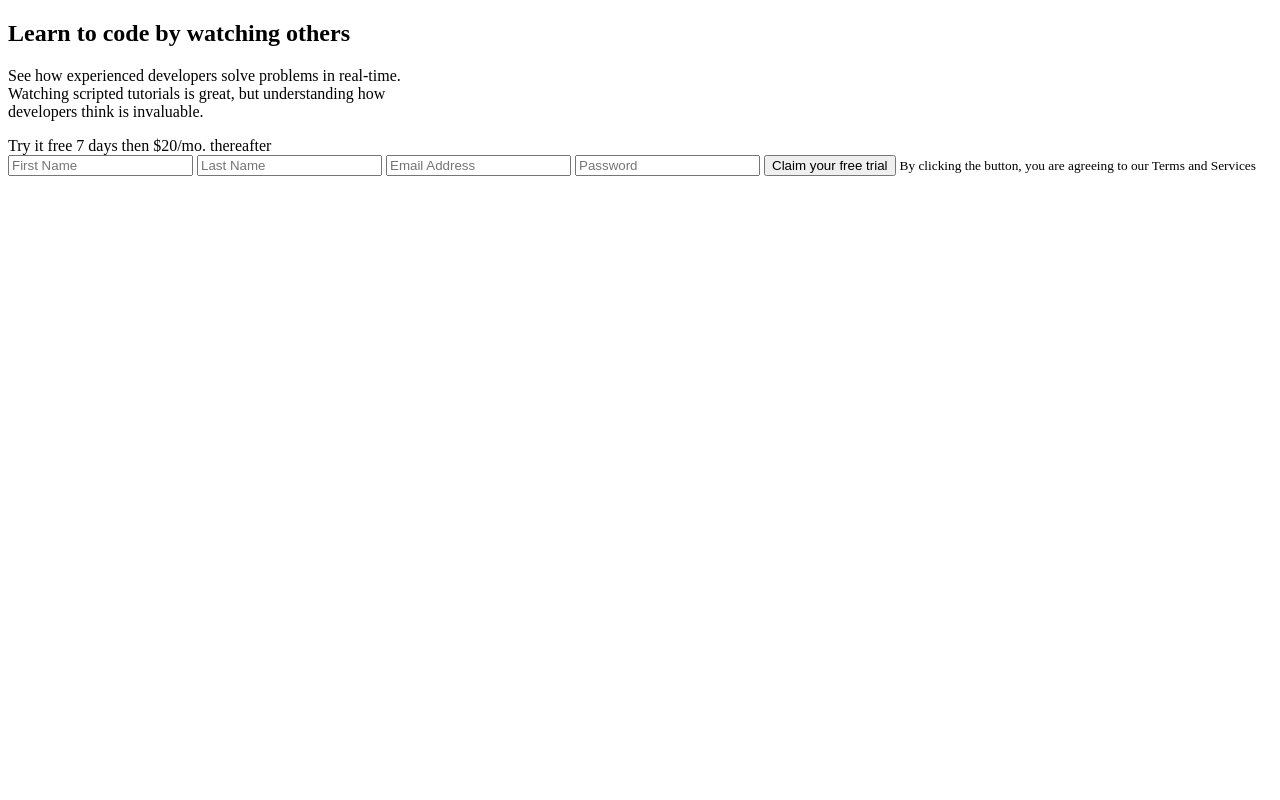
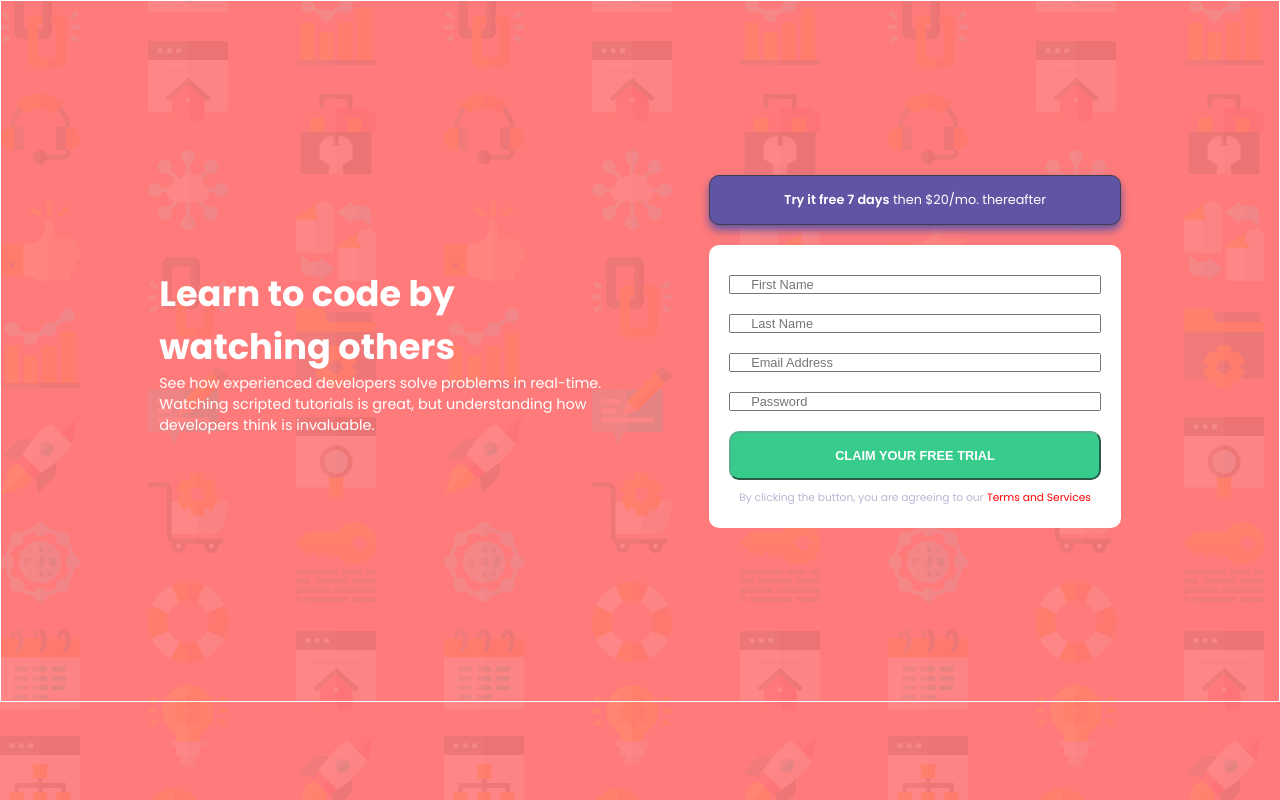
Before and after one commit to Johndev85/intro-component-with-signup-form, a plain HTML site: page index.html in a window 1280 px wide. Drawn offline with Linux system fonts and the light colour scheme.

Commit message:
added css styles desktop preview

```diff
--- a/CSS/styles.css
+++ b/CSS/styles.css
@@ -0,0 +1,130 @@
+/* ------------------------FONTS------------------------------ */
+
+@import url('https://fonts.googleapis.com/css2?family=Poppins:wght@400;500;600;700&display=swap');
+
+/* -------------------------VARIABLES------------------------------ */
+:root {
+    /* -------------------------------PRIMARY----------- */
+
+    --red-color:hsl(0, 100%, 74%);
+    --green-color:hsl(154, 59%, 51%);
+
+/* ---------------------------------------ACCCENT------------- */
+    --blue-color:hsl(248, 32%, 49%);
+
+    /* -------------------------------------NEUTRAL----------------- */
+
+    --darkBlue-color:hsl(249, 10%, 26%);
+    --grayisBlue-color: hsl(246, 25%, 77%);
+    /* --------------------------------------------------------------- */
+}
+
+* {
+    padding: 0px;
+    margin: 0px;
+}
+
+body {
+    max-width: 1440px;
+    height: 700px;
+    background-image: url(/images/bg-intro-desktop.png);
+    background-color: var(--red-color);
+    font-family: 'Poppins', sans-serif;
+    font-size: 16px;
+    color: white;
+
+}
+
+.container {
+    border: 1px solid white;
+    display: flex;
+    justify-content: center;
+    align-items: center;
+    height: 700px;
+}
+
+.title {
+    width: 500px;
+    margin-right: 50px;
+}
+
+.title p {
+    text-align: left;
+    font-size: 0.9em;
+}
+
+h1 {
+    font-size: 2.2em;
+}
+
+
+.trial {
+    display: flex;
+    flex-direction: column;
+}
+
+label {
+    display: flex;
+    justify-content: center;
+    background-color: var(--blue-color);
+    margin-bottom: 20px;
+    text-align: center;
+    padding: 15px;
+    border-radius: 10px;
+    font-size: 0.8em;
+    border: 1px solid var(--darkBlue-color);
+    box-shadow: 0px 5px 8px var(--blue-color);
+}
+
+label .p_label1 {
+    font-weight: 600;
+}
+
+form {
+    display: grid;
+    padding: 20px;
+    background-color: white;
+    border-radius: 10px;
+}
+
+form input {
+    margin: 10px 0px;
+}
+
+.submit {
+    background-color: var(--green-color);
+    padding: 15px;
+    color: white;
+    font-weight: 600;
+    border-radius: 10px;
+    cursor: pointer;
+    border-color:#53b08f;;
+}
+
+.submit:hover {
+    background-color: #37755f;
+    box-shadow: 0px 2px 15px var(--green-color);
+    color: var(--green-color);
+}
+
+form input {
+    color: var(--darkBlue-color);
+    padding-left: 20px;
+    font-weight: 500;
+    font-size: 0.8em;
+}
+
+.small_letre {
+    display: flex;
+    font-size: 0.8em;
+    padding: 0px 10px;
+}
+
+.small_letre small {
+    color: var(--grayisBlue-color);
+}
+
+.small_letre .small_red {
+    color: red;
+    cursor: pointer;
+}
--- a/index.html
+++ b/index.html
@@ -3,6 +3,7 @@
 <head>
     <meta charset="UTF-8">
     <meta name="viewport" content="width=device-width, initial-scale=1.0">
+    <link rel="icon" type="image/png" sizes="32x32" href="./images/favicon-32x32.png">
     <link rel="stylesheet" href="/CSS/styles.css">
     <title>Intro component with sign up form</title>
 </head>
@@ -11,25 +12,31 @@
 
         <div class="title">
 
-            <h1> Learn to code by watching others </h1>
+            <h1> Learn to code by <br>
+                 watching others
+            </h1>
             <p> See how experienced developers solve problems in real-time. <br>
                     Watching scripted tutorials is great, but understanding how <br>
                     developers think is invaluable.
             </p>
         </div>
         <div class="trial">
-            <label for=""> Try it free 7 days then $20/mo. thereafter </label>
-            <form action="">
-                <input type="text" placeholder="First Name">
-                <input type="text" placeholder="Last Name">
-                <input type="email" placeholder="Email Address">
-                <input type="password" placeholder="Password">
+            <label for=""> <p class="p_label1"> Try it free 7 days </p>  &nbsp; <p>then $20/mo. thereafter</p>  </label>
+            <div>
+                <form class="form" action="">
+                    <input type="text" placeholder="First Name">
+                    <input type="text" placeholder="Last Name">
+                    <input type="email" placeholder="Email Address">
+                    <input type="password" placeholder="Password">
 
-                <input type="submit" value="Claim your free trial">
-                <small> By clicking the button, you are agreeing to our Terms and Services </small>
-            </form>
+                    <input type="submit" class="submit" value="CLAIM YOUR FREE TRIAL">
+                    <div class="small_letre">
+                        <small> By clicking the button, you are agreeing to our </small>  &nbsp;
+                        <small class="small_red">Terms and Services </small>
+                    </div>
+                </form>
+            </div>
         </div>
-
     </section>
 </body>
 </html>
```
